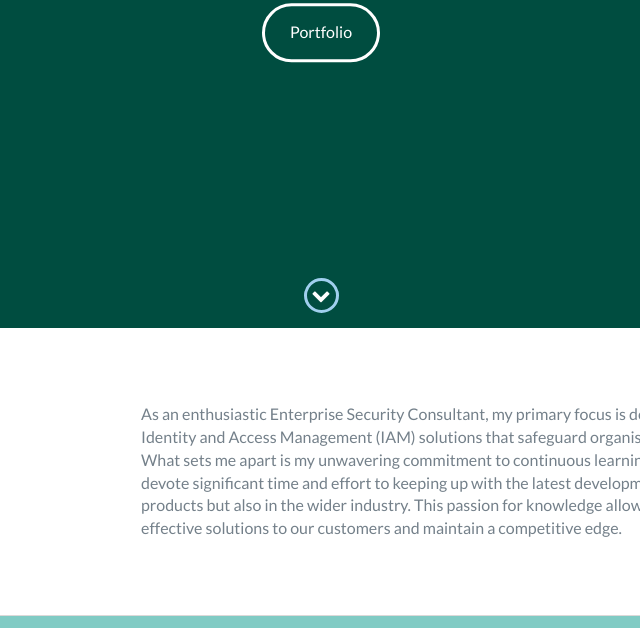
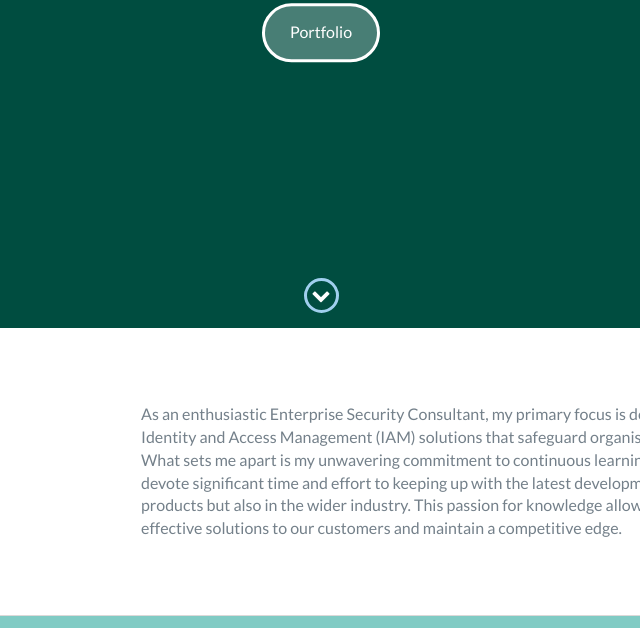
Before and after one commit to IyvonneBett/IyvonneBett.github.io, a website: page index.html in a window 1280 px wide. Shown: the part 472-1100 px from the top of the page, without its empty margins (319-959 px from the left). Drawn offline with nearby package versions, Linux system fonts and the light colour scheme; a web font is replaced by a local one.

```diff
--- a/index.html
+++ b/index.html
@@ -62,7 +62,7 @@
     <div id="lead-content">
       <h1 style="font-family: 'Pacifico', cursive;">Iyvonne Bett </h1>
       <h2>Enterprise Security Consultant</h2>
-      <a href="#" download class="btn-rounded-white">Portfolio</a>
+      <button class="btn-rounded-white" disabled>Portfolio</button>
     </div>
     <!-- End #lead-content -->
 
```
